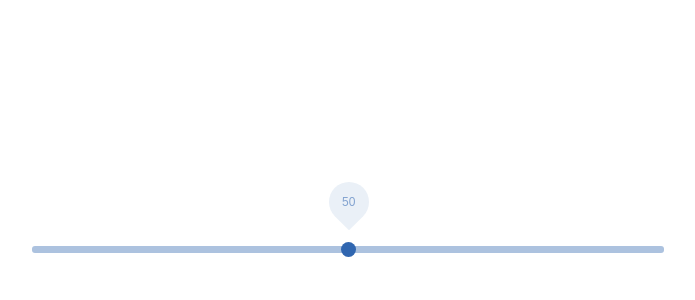
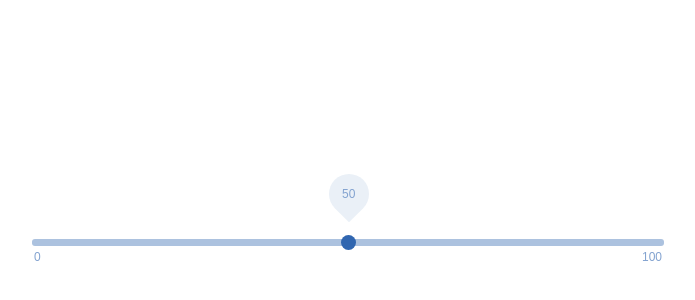
Before and after one commit to manvendra22/react-slider, a React app: page / in a window 1280 px wide. Shown: the part 160-460 px from the top of the page, without its empty margins (294-989 px from the left). Built offline with nearby package versions, Linux system fonts and the light colour scheme.

Commit message:
[Feature] Labels

```diff
--- a/src/App.js
+++ b/src/App.js
@@ -21,6 +21,7 @@ export default function App() {
                 className=''
                 disabled={false}
                 showBubble={true}
+                showLables={true}
             />
         </div>
     );
--- a/src/components/Bubble/Bubble.js
+++ b/src/components/Bubble/Bubble.js
@@ -6,7 +6,7 @@ export default function Slider(props) {
     const { value, ...otherProps } = props;
 
     return (
-        <div className={`${styles.bubble}`} {...otherProps} >
+        <div className={styles.bubble} {...otherProps} >
             <span>{value}</span>
         </div>
     );
--- a/src/components/Bubble/Bubble.module.css
+++ b/src/components/Bubble/Bubble.module.css
@@ -2,10 +2,8 @@
     display: flex;
     align-items: center;
     justify-content: center;
-    position: absolute;
     height: 40px;
     width: 40px;
-    bottom: 35px;
     background-color: #eaf0f7;
     color: #83a3d0;
     font-size: 12px;
--- a/src/components/FormSlider/FormSlider.js
+++ b/src/components/FormSlider/FormSlider.js
@@ -5,7 +5,7 @@ import Bubble from "../Bubble/Bubble";
 import styles from './FormSlider.module.css'
 
 export default function FormSlider(props) {
-    const { initialValue, onChange, showBubble, ...otherProps } = props;
+    const { initialValue, min, max, onChange, showBubble, showLables, ...otherProps } = props;
 
     let [visible, setVisible] = useState(true);
     let [value, setValue] = useState(initialValue);
@@ -23,17 +23,29 @@ export default function FormSlider(props) {
         setVisible(true);
     }
 
+    const bubbleStyle = {
+        position: 'absolute',
+        left: `calc(${value}% - 17px)`,
+        bottom: '50px'
+    }
+
     return (
-        <div className={`${styles['slider-container']}`}>
-            {showBubble && visible && <Bubble value={value} style={{ left: `calc(${value}% - 17px)` }} />}
+        <div className={styles['slider-container']}>
+            {showBubble && visible && <Bubble value={value} style={bubbleStyle} />}
             <Slider
                 {...otherProps}
+                min={min}
+                max={max}
                 handleChange={handleChange}
                 onMouseUp={onMouseUp}
                 onMouseDown={onMouseDown}
                 onTouchEnd={onMouseUp}
                 onTouchStart={onMouseDown}
             />
-        </div>
+            {showLables && <div className={styles.labels}>
+                <span>{min}</span>
+                <span>{max}</span>
+            </div>}
+        </div >
     );
 }
--- a/src/components/FormSlider/FormSlider.module.css
+++ b/src/components/FormSlider/FormSlider.module.css
@@ -2,3 +2,11 @@
     position: relative;
     width: 50%;
 }
+
+.labels {
+    display: flex;
+    justify-content: space-between;
+    font-size: 12px;
+    margin-left: 4px;
+    color: #83a3d0;
+}
```
